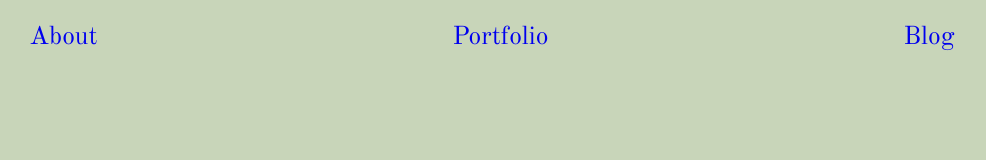
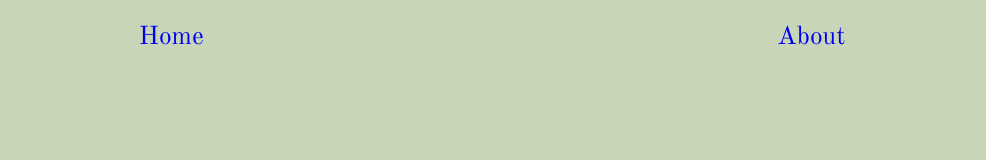
Before and after one commit to BNMoyers/Britt-Codes, a website: page portfolio-home.html in a window 1280 px wide. Shown: the whole page, without its empty margins (148-1134 px from the left). Drawn offline with nearby package versions, Linux system fonts and the light colour scheme.

Commit message:
updated page links

```diff
--- a/portfolio-home.html
+++ b/portfolio-home.html
@@ -15,9 +15,9 @@
     <nav>
         <!-- I want this to be a floating nav bar -->
         <ul>
+          <li><a href="inex.html">Home</a></li>
           <li><a href="about.html">About</a></li>
-          <li><a href="portfolio-home.html">Portfolio</a></li>
-          <li><a href="blog-home.html">Blog</a></li>
+
 
         </ul>
       </nav>
```
Also changed, not shown: about.html (+2 -2 lines).
